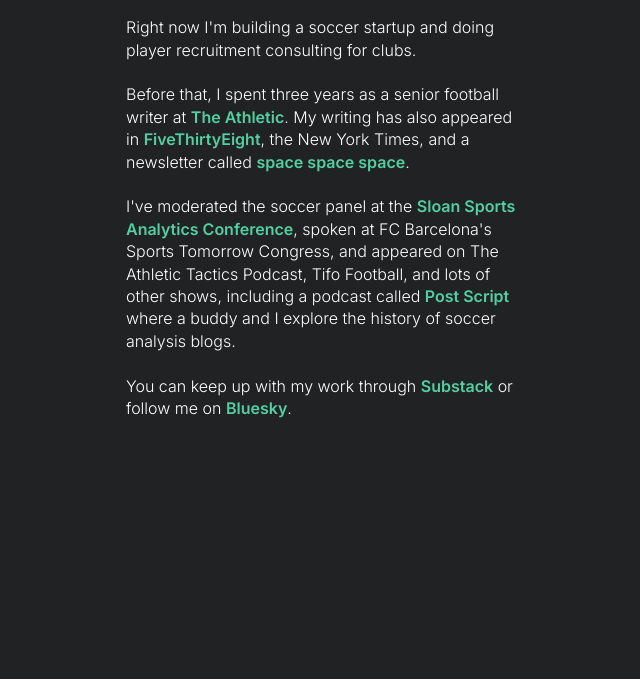
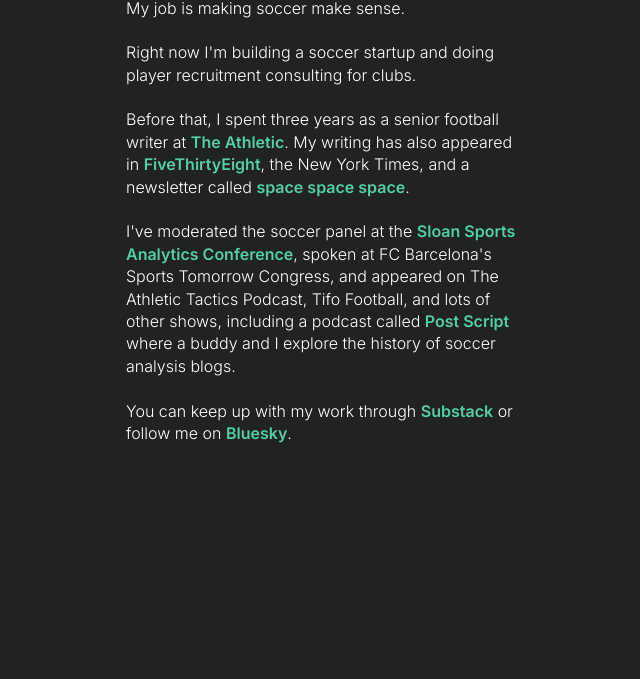
Before and after one commit to johnspacemuller/johnspacemullerdotcom, a plain HTML site: page index.html in a window 1280 px wide. Shown: the part 121-800 px from the top of the page, without its empty margins (314-954 px from the left). Drawn offline with nearby package versions, Linux system fonts and the light colour scheme; a web font is replaced by a local one.

Commit message:
update index and styles

```diff
--- a/styles.css
+++ b/styles.css
@@ -22,7 +22,6 @@ body {
     max-width: 400px;
     margin-left: auto;
     margin-right: auto;
-    margin-bottom: 50px;
     line-height: 1.4;
     hyphens: none; /* Enables automatic hyphenation */
     word-wrap: normal;
```
Also changed, not shown: index.html (+1 -0 lines).
